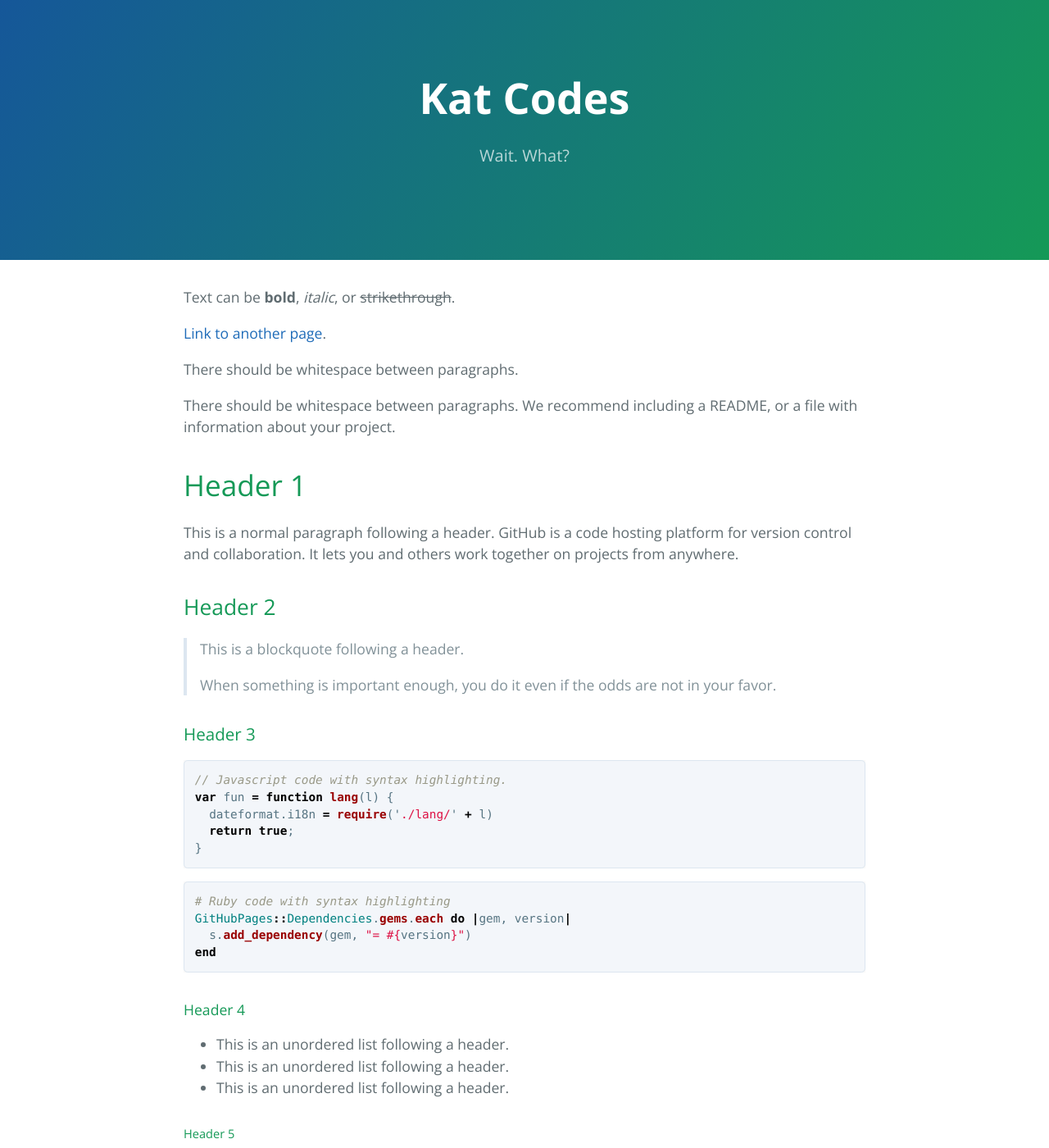
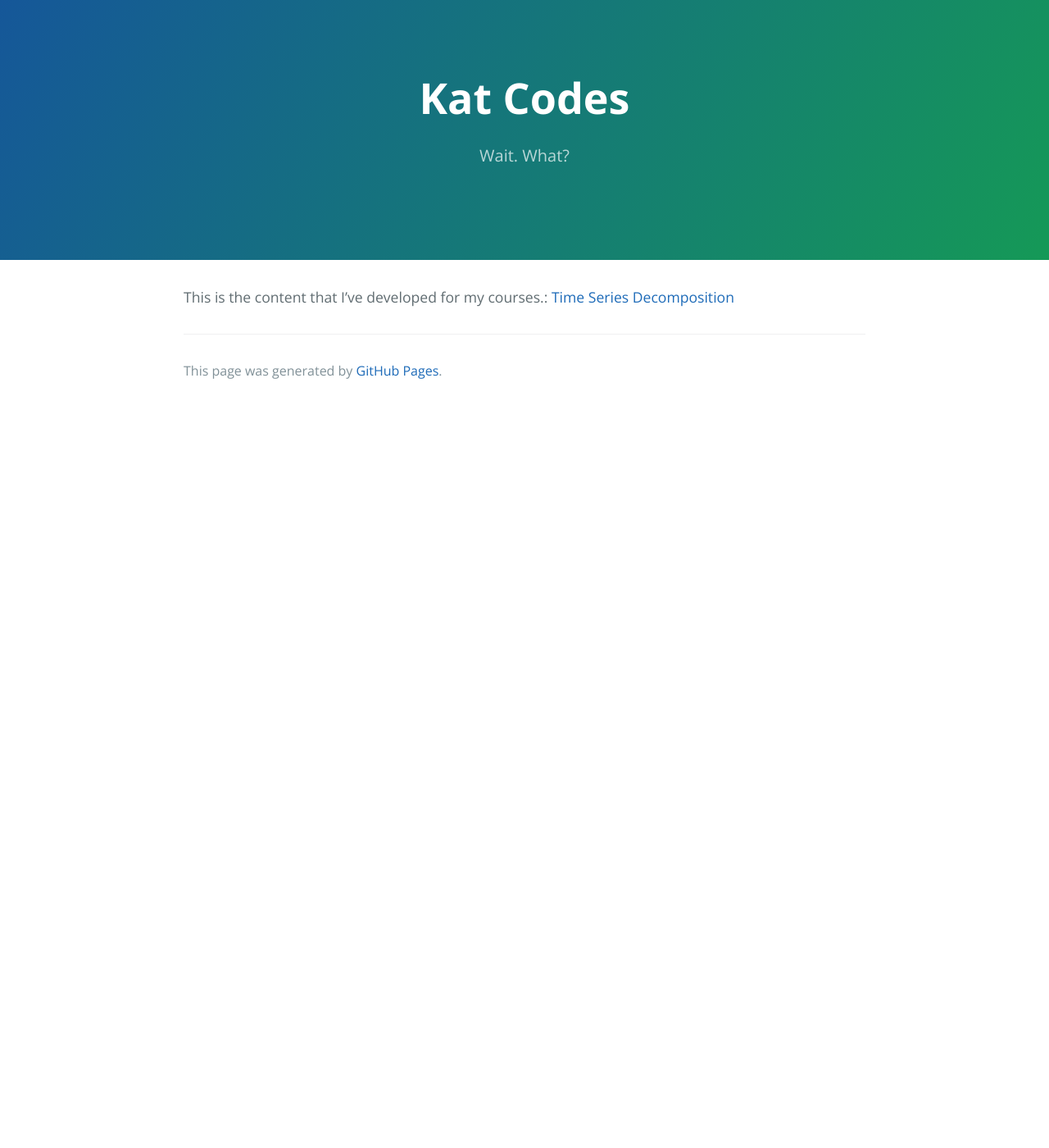
Before and after one commit to katmakai/katmakai.github.io, a Jekyll site: the page built from index.md, in a window 1280 px wide and 1400 px high. Shown: the whole window at 82% size. Built offline with Jekyll 4.4.1, drawn with Linux system fonts in a browser that asks for light colours; our own code applies the rules of GitHub Pages for plain Markdown files; some of the changed text lies outside the part shown.

Commit message:
Update index.md

````diff
--- a/index.md
+++ b/index.md
@@ -3,122 +3,5 @@
 description: Wait. What?
 ---
 
-Text can be **bold**, _italic_, or ~~strikethrough~~.
-
-[Link to another page](./another-page.html).
-
-There should be whitespace between paragraphs.
-
-There should be whitespace between paragraphs. We recommend including a README, or a file with information about your project.
-
-# Header 1
-
-This is a normal paragraph following a header. GitHub is a code hosting platform for version control and collaboration. It lets you and others work together on projects from anywhere.
-
-## Header 2
-
-> This is a blockquote following a header.
->
-> When something is important enough, you do it even if the odds are not in your favor.
-
-### Header 3
-
-```js
-// Javascript code with syntax highlighting.
-var fun = function lang(l) {
-  dateformat.i18n = require('./lang/' + l)
-  return true;
-}
-```
-
-```ruby
-# Ruby code with syntax highlighting
-GitHubPages::Dependencies.gems.each do |gem, version|
-  s.add_dependency(gem, "= #{version}")
-end
-```
-
-#### Header 4
-
-*   This is an unordered list following a header.
-*   This is an unordered list following a header.
-*   This is an unordered list following a header.
-
-##### Header 5
-
-1.  This is an ordered list following a header.
-2.  This is an ordered list following a header.
-3.  This is an ordered list following a header.
-
-###### Header 6
-
-| head1        | head two          | three |
-|:-------------|:------------------|:------|
-| ok           | good swedish fish | nice  |
-| out of stock | good and plenty   | nice  |
-| ok           | good `oreos`      | hmm   |
-| ok           | good `zoute` drop | yumm  |
-
-### There's a horizontal rule below this.
-
-* * *
-
-### Here is an unordered list:
-
-*   Item foo
-*   Item bar
-*   Item baz
-*   Item zip
-
-### And an ordered list:
-
-1.  Item one
-1.  Item two
-1.  Item three
-1.  Item four
-
-### And a nested list:
-
-- level 1 item
-  - level 2 item
-  - level 2 item
-    - level 3 item
-    - level 3 item
-- level 1 item
-  - level 2 item
-  - level 2 item
-  - level 2 item
-- level 1 item
-  - level 2 item
-  - level 2 item
-- level 1 item
-
-### Small image
-
-![Octocat](https://github.githubassets.com/images/icons/emoji/octocat.png)
-
-### Large image
-
-![Branching](https://guides.github.com/activities/hello-world/branching.png)
-
-
-### Definition lists can be used with HTML syntax.
-
-<dl>
-<dt>Name</dt>
-<dd>Godzilla</dd>
-<dt>Born</dt>
-<dd>1952</dd>
-<dt>Birthplace</dt>
-<dd>Japan</dd>
-<dt>Color</dt>
-<dd>Green</dd>
-</dl>
-
-```
-Long, single-line code blocks should not wrap. They should horizontally scroll if they are too long. This line should be long enough to demonstrate this.
-```
-
-```
-The final element.
-```
+This is the content that I've developed for my courses.:
+[Time Series Decomposition](/timeseries/index.md)
````
